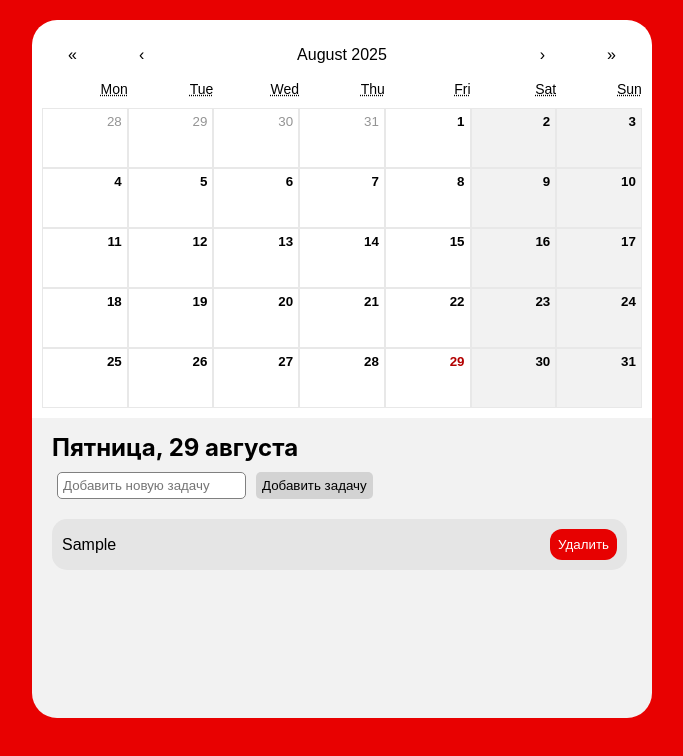
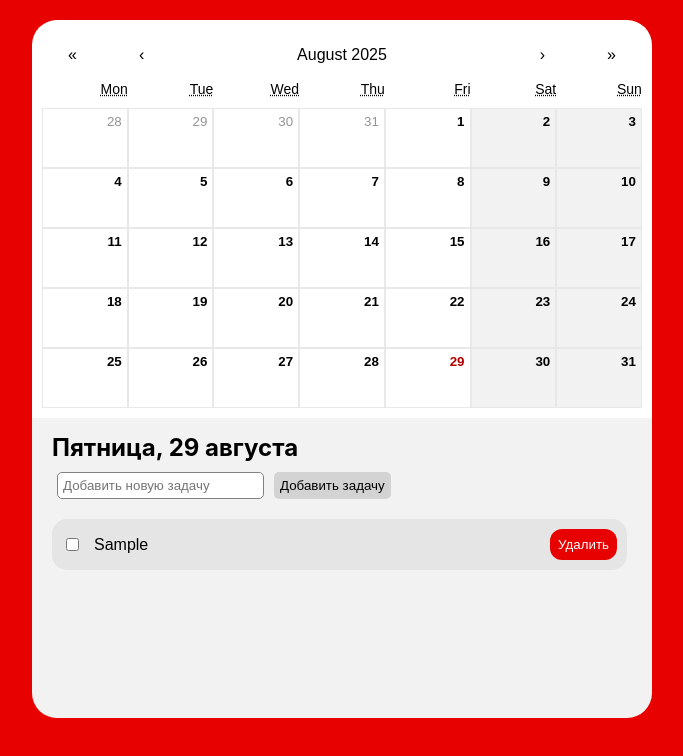
Before and after one commit to BYulia911/task-manager-react, a React (Create React App) app: page / in a window 1280 px wide. Both pictures are taken after typing "Sample" into the empty fields and a click on the button "Добавить задачу". Shown: the top 756 px of the page, without its empty margins (298-981 px from the left). Built offline with nearby package versions, Linux system fonts and the light colour scheme; a web font is replaced by a local one.

Commit message:
Добавление свойства completed для задач

```diff
--- a/src/components/Calendar/Calendar.css
+++ b/src/components/Calendar/Calendar.css
@@ -42,7 +42,7 @@
 }
 
 .react-calendar__tile:hover {
-    background-color: #f2f2f2;
+    background-color: #f7f7f7;
 }
 
 .react-calendar__navigation__label__labelText {
--- a/src/components/TaskManager/TaskManager.css
+++ b/src/components/TaskManager/TaskManager.css
@@ -10,6 +10,7 @@
 }
 
 .task-input {
+    width: 195px;
     padding: 5px;
     border-radius: 5px;
     border: 1px solid gray;
@@ -54,6 +55,15 @@ ul {
     word-wrap: break-word;
 }
 
+.task-completed {
+    margin-right: 15px;
+}
+
+.completed {
+    text-decoration: line-through;
+    color: gray;
+}
+
 .delete-button {
     background-color: #e70101;
     color: white;
--- a/src/components/TaskManager/TaskManager.js
+++ b/src/components/TaskManager/TaskManager.js
@@ -18,13 +18,20 @@ function TaskManager({ selectedDate }) {
 
   const addTask = () => {
     if (taskInput.trim()) {
-      setTasks([...tasks, taskInput]);
+      const newTask = { text: taskInput, completed: false };
+      setTasks([...tasks, newTask]);
       setTaskInput('');
     }
   };
 
   const deleteTask = (taskToDelete) => {
-    setTasks(tasks.filter(task => task !== taskToDelete));
+    setTasks(tasks.filter(task => task.text !== taskToDelete.text));
+  };
+
+  const toggleTaskCompletion = (taskToToggle) => {
+    setTasks(tasks.map(task =>
+      task.text === taskToToggle.text ? { ...task, completed: !task.completed } : task
+    ));
   };
 
   const formattedDate = selectedDate.toLocaleDateString('ru-RU', {
@@ -49,7 +56,16 @@ function TaskManager({ selectedDate }) {
       <ul>
         {tasks.map((task, index) => (
           <li key={index} className='task-item'>
-            <span className='task-text'>{task}</span>
+            <input
+              id='task-completed'
+              className='task-completed'
+              type='checkbox'
+              checked={task.completed}
+              onChange={() => toggleTaskCompletion(task)}
+            />
+            <span className={`task-text ${task.completed ? 'completed' : ''}`}>
+              {task.text}
+            </span>
             <button className='delete-button' onClick={() => deleteTask(task)}>Удалить</button>
           </li>
         ))}
```
